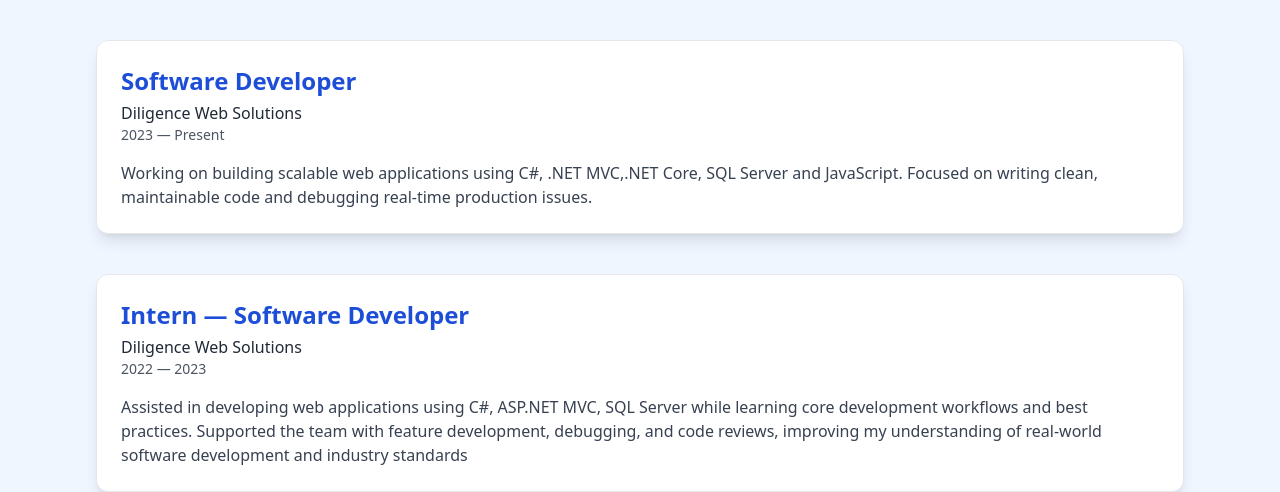
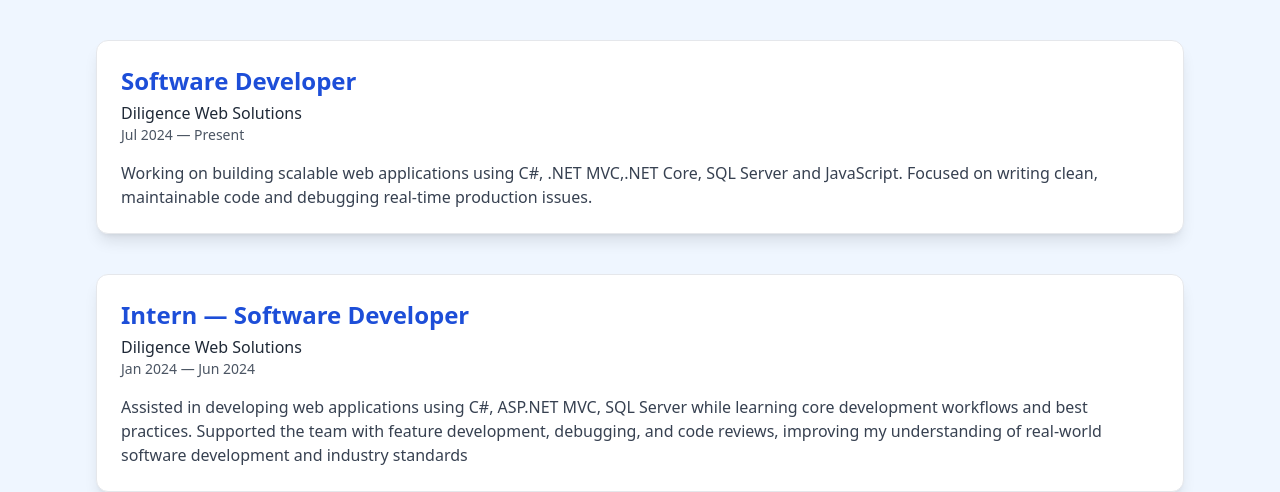
Before and after one commit to asmita-dhadpi/my-portfolio, a React (Vite) app: page / in a window 1280 px wide. Shown: the part 1520-2012 px from the top of the page. Built offline with nearby package versions, Linux system fonts and the light colour scheme.

Commit message:
Update Experience.jsx

```diff
--- a/src/components/Experience.jsx
+++ b/src/components/Experience.jsx
@@ -3,14 +3,14 @@
     {
       role: "Software Developer",
       company: "Diligence Web Solutions",
-      duration: "2023 — Present",
+      duration: "Jul 2024 — Present",
       description:
         "Working on building scalable web applications using C#, .NET MVC,.NET Core, SQL Server and JavaScript. Focused on writing clean, maintainable code and debugging real-time production issues.",
     },
     {
       role: "Intern — Software Developer",
       company: "Diligence Web Solutions",
-      duration: "2022 — 2023",
+      duration: "Jan 2024 — Jun 2024",
       description:
       "Assisted in developing web applications using C#, ASP.NET MVC, SQL Server while learning core development workflows and best practices. Supported the team with feature development, debugging, and code reviews, improving my understanding of real-world software development and industry standards"
     },
```
